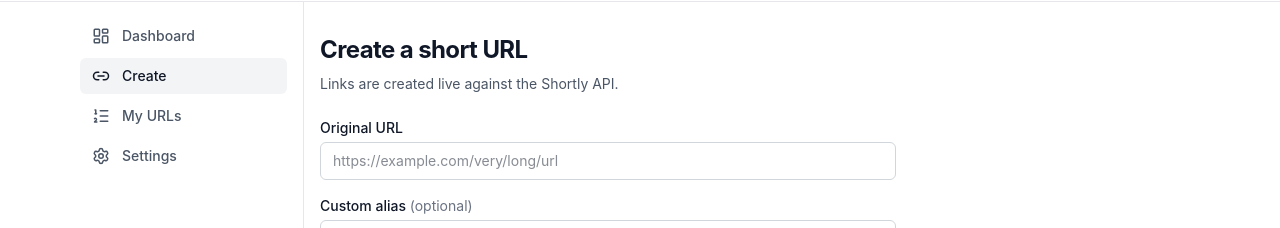
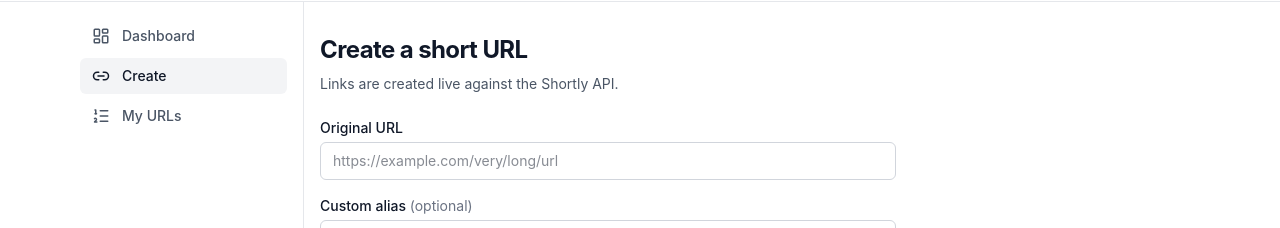
Before and after one commit to nayan-kunwar/shortly, a Next.js app in the folder apps/web/: page /create in a window 1280 px wide. Shown: the part 55-283 px from the top of the page. Built offline with nearby package versions, Linux system fonts and the light colour scheme.

Commit message:
chore(web): remove dead Settings nav link (no page exists)

```diff
--- a/apps/web/src/components/layout/nav-links.tsx
+++ b/apps/web/src/components/layout/nav-links.tsx
@@ -1,6 +1,6 @@
 'use client';
 
-import { LayoutDashboard, Link2, ListOrdered, Settings } from 'lucide-react';
+import { LayoutDashboard, Link2, ListOrdered } from 'lucide-react';
 import Link from 'next/link';
 import { usePathname } from 'next/navigation';
 
@@ -15,7 +15,6 @@ export const NAV_ITEMS: NavItem[] = [
   { href: '/dashboard', label: 'Dashboard', icon: LayoutDashboard },
   { href: '/create', label: 'Create', icon: Link2 },
   { href: '/urls', label: 'My URLs', icon: ListOrdered },
-  { href: '/settings', label: 'Settings', icon: Settings },
 ];
 
 /** Client island: only the active-link highlight needs interactivity. */
```
